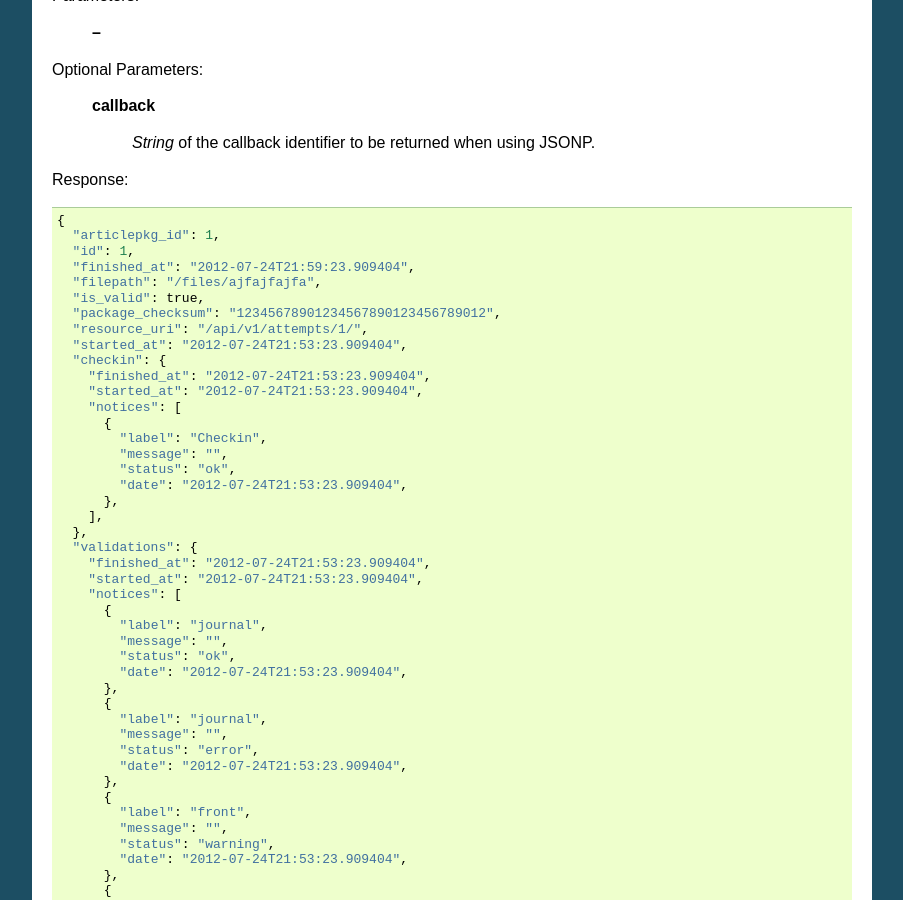
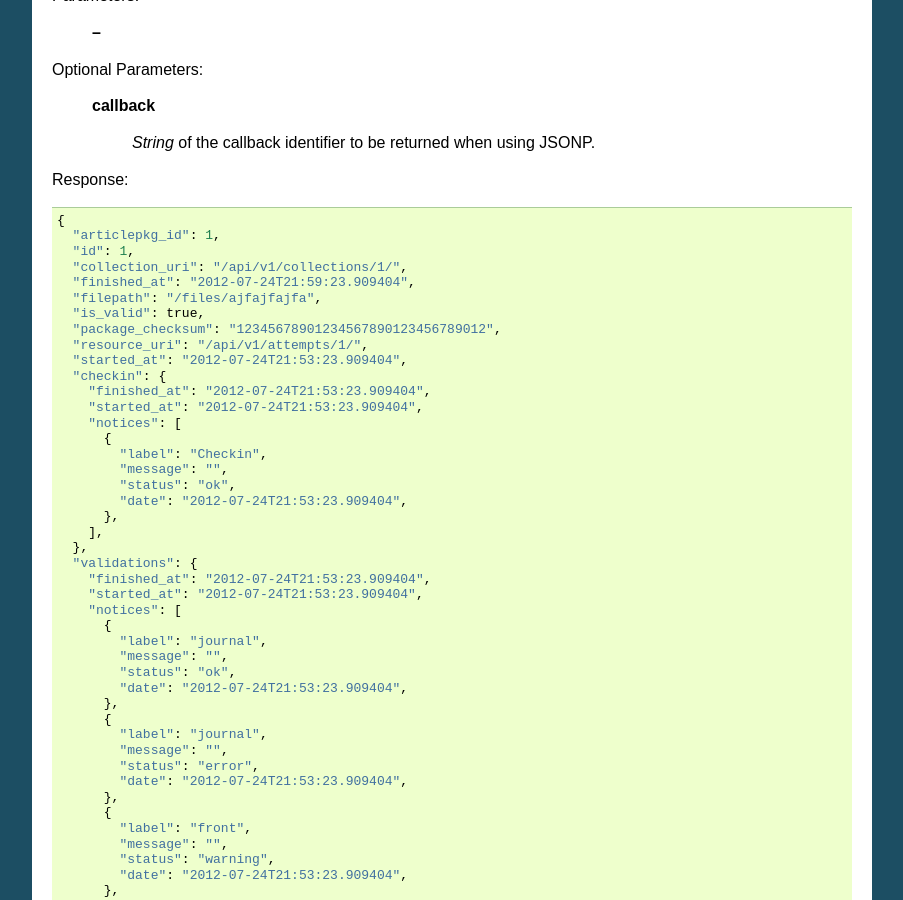
Before and after one commit to scieloorg/balaio, a Sphinx documentation site: the page built from docs/dev/attempts-api.rst, in a window 1280 px wide and 900 px high, scrolled down 2109 px. Shown: the whole window, without its empty margins (198-1101 px from the left). Built offline with Sphinx 7.4.7, drawn with Linux system fonts in a browser that asks for light colours.

Commit message:
voltei "collection_uri": "/api/v1/collections/1/",

```diff
--- a/docs/dev/attempts-api.rst
+++ b/docs/dev/attempts-api.rst
@@ -140,6 +140,7 @@ Response::
   {
     "articlepkg_id": 1,
     "id": 1,
+    "collection_uri": "/api/v1/collections/1/",
     "finished_at": "2012-07-24T21:59:23.909404",
     "filepath": "/files/ajfajfajfa",
     "is_valid": true,
```
